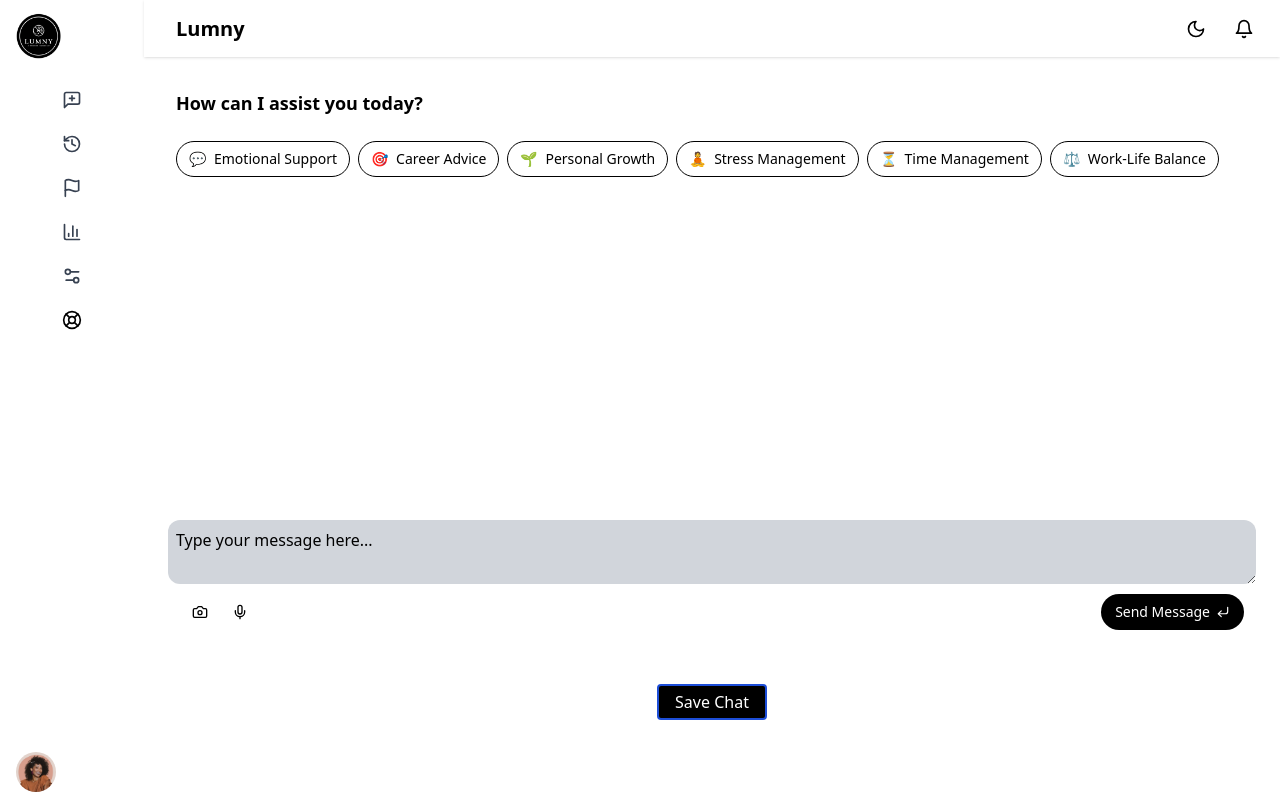
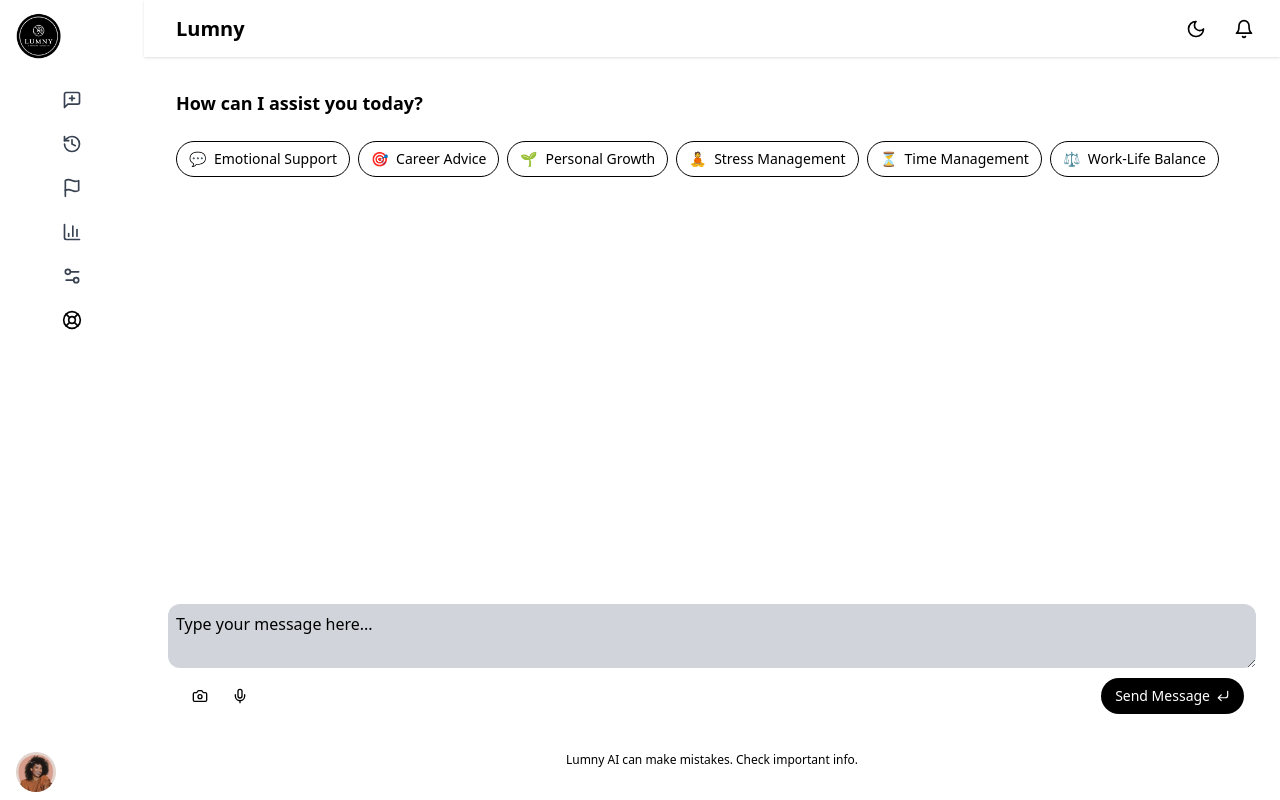
Before and after one commit to KGrim23/PathFinder_V1.0, a Next.js app: page /Dashboard in a window 1280 px wide. Built offline with nearby package versions, Linux system fonts and the light colour scheme.

Commit message:
add the discalimer message at the bottom

```diff
--- a/app/Dashboard/page.tsx
+++ b/app/Dashboard/page.tsx
@@ -136,26 +136,15 @@ export default function Dashboard() {
                   handleOptionClick={handleOptionClick}
                   handleFeedback={handleFeedback}
                 />
-                <div className="flex justify-center space-x-8 mt-8">
-                  <button
-                    onClick={saveChatHistory}
-                    className="bg-black border-2 border-blue-700 text-white rounded px-4 py-1"
-                  >
-                    Save Chat
-                  </button>
-                  {/* <button
-                    onClick={navigateToSavedChats}
-                    className="bg-black border-2 border-green-700 text-white rounded px-4 py-1"
-                  >
-                    View Chats
-                  </button> */}
-                </div>
               </>
             )}
             {currentPage === "settings" && <SettingsPage />}
             {currentPage === "progress" && <ProgressPage />}
             {currentPage === "saved-chats" && <SavedChatsPage />}
-            <div className="mb-16"></div>
+            <p className="flex m-4 items-center justify-center text-xs text-grey-600">
+              <span>Lumny AI</span> &nbsp;can make mistakes. Check important
+              info.
+            </p>
           </main>
         </div>
       </div>
```
